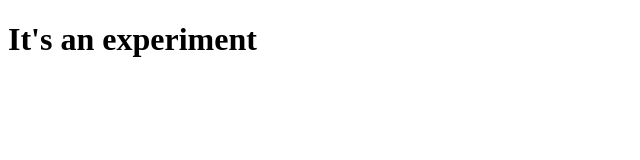
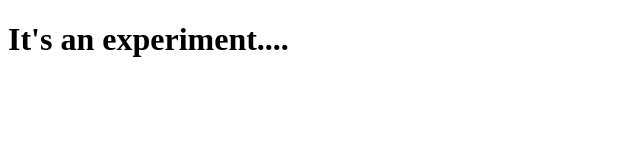
Before and after one commit to Aalamansari/My-portfolio, a plain HTML site: page experiment.html in a window 1280 px wide. Shown: the full height of the page, 0-640 px from the left. Drawn offline with Linux system fonts and the light colour scheme.

Commit message:
expe changed slightly

```diff
--- a/experiment.html
+++ b/experiment.html
@@ -7,6 +7,6 @@
     <title>let's do it</title>
 </head>
 <body>
-    <h1>It's an experiment</h1>
+    <h1>It's an experiment....</h1>
 </body>
 </html>
```
